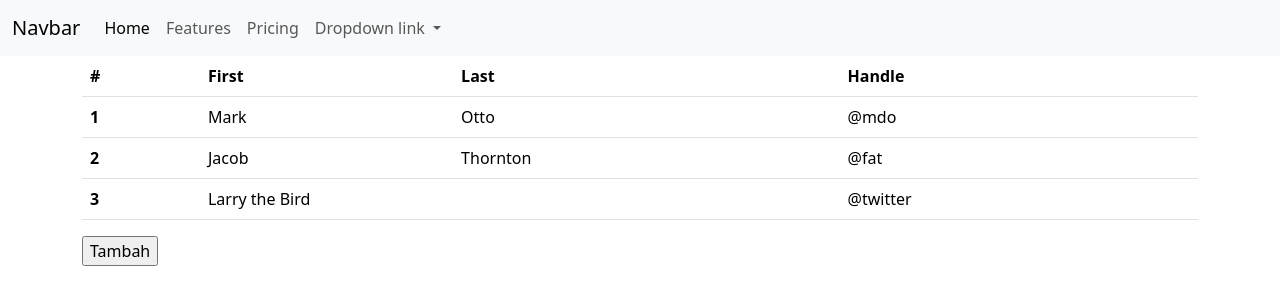
After one commit to ajisakty/YTservice, a PHP site: page /pages/dashboard/index.php in a window 1280 px wide. The commit adds this page. Shown: the top 305 px of the page. Run offline with PHP 8.4, Linux system fonts and the light colour scheme.

Commit message:
Add files via upload

```diff
--- a/YT/asset/css/footer.php
+++ b/YT/asset/css/footer.php
@@ -1,11 +1,4 @@
-<div class="card" style="width: 18rem;">
-  <img src="..." class="card-img-top" alt="...">
-  <div class="card-body">
-    <h5 class="card-title">Card title</h5>
-    <p class="card-text">Some quick example text to build on the card title and make up the bulk of the card's content.</p>
-    <a href="#" class="btn btn-primary">Go somewhere</a>
-  </div>
-</div>
 <script src="https://cdn.jsdelivr.net/npm/bootstrap@5.3.2/dist/js/bootstrap.bundle.min.js" integrity="sha384-C6RzsynM9kWDrMNeT87bh95OGNyZPhcTNXj1NW7RuBCsyN/o0jlpcV8Qyq46cDfL" crossorigin="anonymous"></script>
 </body>
+
 </html>
--- a/YT/asset/css/style.css
+++ b/YT/asset/css/style.css
@@ -11,7 +11,10 @@ body{
 }
 .login-form{
     width: 380px;
-    height: 450px;
+    height: 260px;
     padding: 20px;
     border-radius: 5px;
 }
+.regsitrasi{
+    text-align: right;
+}
--- /dev/null
+++ b/YT/pages/dashboard/index.php
@@ -0,0 +1,43 @@
+<?php include '../../asset/css/header.php' ?>
+<div class="container">
+    <div class="row">
+        <div class="form">
+            <table class="table">
+                <thead>
+                    <tr>
+                        <th scope="col">#</th>
+                        <th scope="col">First</th>
+                        <th scope="col">Last</th>
+                        <th scope="col">Handle</th>
+                    </tr>
+                </thead>
+                <tbody>
+                    <tr>
+                        <th scope="row">1</th>
+                        <td>Mark</td>
+                        <td>Otto</td>
+                        <td>@mdo</td>
+                    </tr>
+                    <tr>
+                        <th scope="row">2</th>
+                        <td>Jacob</td>
+                        <td>Thornton</td>
+                        <td>@fat</td>
+                    </tr>
+                    <tr>
+                        <th scope="row">3</th>
+                        <td colspan="2">Larry the Bird</td>
+                        <td>@twitter</td>
+                    </tr>
+                </tbody>
+            </table>
+            <input type="submit" value="Tambah">
+        </div>
+    </div>
+</div>
+
+
+
+
+
+<?php include '../../asset/css/footer.php' ?>
```
Also changed, not shown: YT/config/conection.php (+0 -8 lines), YT/pages/login/index.php (+5 -22 lines), YT/pages/login/login-proses.php (+15 -9 lines), YT/pages/register/index.php (added, +36 -0 lines), YT/pages/register/registrasi-proses.php (added, +28 -0 lines), YT/pages/dashboard/data-dashboard.php (added).
